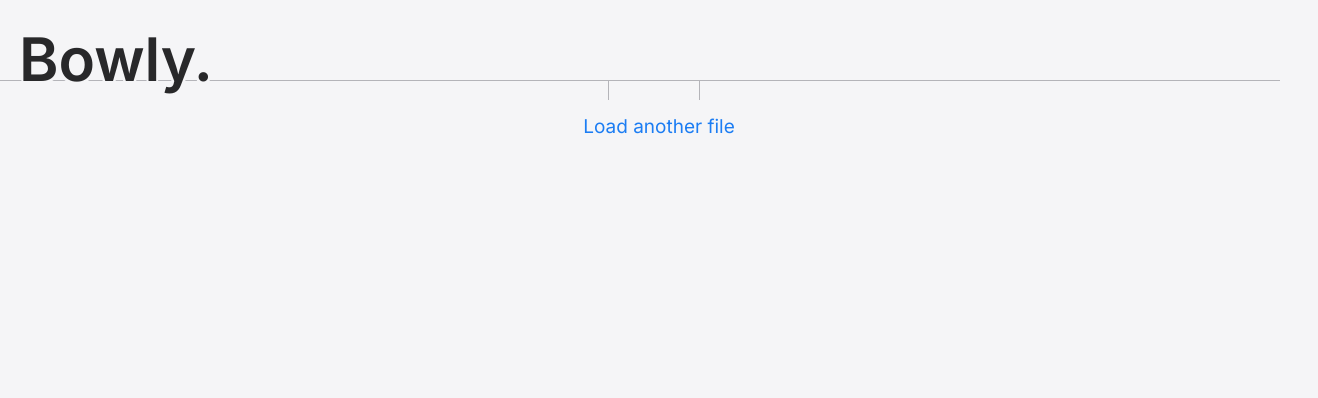
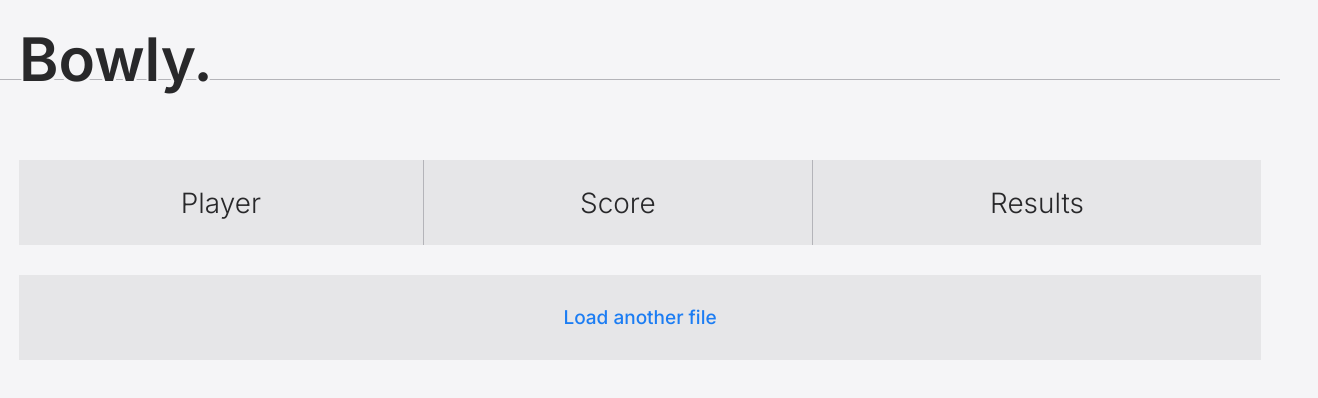
Before and after one commit to mateuszrymar/bowly, a website built with Vite: page results.html in a window 1280 px wide. Shown: the whole page, 1318 px wide, since content can reach past the window. Built offline with nearby package versions, Linux system fonts and the light colour scheme.

Commit message:
CSS refactoring - WIP

```diff
--- a/results.html
+++ b/results.html
@@ -13,21 +13,20 @@
   <body>
 
     <nav class="navbar">
-      <div class="container mx-auto">
-        <h1 class="navbar__header">
+      <div class="container">
+        <h1 class="navbar__heading">
           <a href="index.html">Bowly.</a>
         </h1>
       </div>
     </nav>
 
     <main
-      class="table-page page container mx-auto flex flex-col items-center"
-      style="display: flex;"
+      class="table-page page container"
     >
 
-      <section class="mt-[80px] w-full relative w-full overflow-x-scroll">
-        <table class="table w-full overflow-x-scroll">
-          <thead class="table__head bg-white_150 font-light text-[28px] text-center">
+      <section class="table-wrapper">
+        <table class="table">
+          <thead class="table__head text-[28px] text-center">
             <tr>
               <td>
                 <span class="head__label">Player</span>
@@ -45,7 +44,7 @@
           </tbody>
         </table>
       </section>
-      <footer class="w-full h-[85px] bg-white_150 flex justify-center items-center">
+      <footer class="results__footer">
         <p>
           <a href="../../index.html">Load another file</a>
         </p>
--- a/src/index.css
+++ b/src/index.css
@@ -1,9 +1,14 @@
 * {
   /* For debugging only */
   /* outline: 1px solid red; */
+  -webkit-box-sizing: border-box; /* Safari/Chrome, other WebKit */
+  -moz-box-sizing: border-box;    /* Firefox, other Gecko */
+  box-sizing: border-box;
 }
 
 :root {
+
+
   --document-font: Inter, Avenir, Helvetica, Arial, sans-serif;
   font-family: var(--document-font);
 
@@ -31,12 +36,12 @@
 
   /* Text-size styles */
   /* base size: body (19px) */
-  --header-1: 3.79rem;
-  --header-2: 3.16rem;
-  --header-3: 2.53rem;
-  --header-4: 1.89rem;
-  --header-5: 1.47rem;
-  --header-6: 1.11rem;
+  --heading-1: 3.79rem;
+  --heading-2: 3.16rem;
+  --heading-3: 2.53rem;
+  --heading-4: 1.89rem;
+  --heading-5: 1.47rem;
+  --heading-6: 1.11rem;
   --body: 1rem;
   font-size: 19px;
 
@@ -48,33 +53,33 @@
   /* Size Variables */
   --navbar-height: 80px;
   --table-row-height: 85px;
-
+  --table-spacing: 30px;
 }
 
 body{
   margin: 0;
 }
 
-/* Headers */
+/* Heading */
 h1, h2, h3, h4 {
   font-weight: 600;
   margin: 0;
 }
 h1 {
-  font-size: var(--header-2);
+  font-size: var(--heading-2);
   text-shadow:
     2px 2px var(--background),
     -2px 2px var(--background);
   transform: translateY(13px);
 }
 h2 {
-  font-size: var(--header-4);
+  font-size: var(--heading-4);
 }
 h3 {
-  font-size: var(--header-5);
+  font-size: var(--heading-5);
 }
 h4 {
-  font-size: var(--header-6);
+  font-size: var(--heading-6);
 }
 p {
   margin: 0;
@@ -93,18 +98,21 @@ p {
   z-index: 10;
   background-color: var(--background);
 }
-.navbar__header {
+.navbar__heading {
+  font-size: 60px;
   margin: 0;
-  transform: translateY(1.21rem);
+  transform: translateY(23px);
 }
-.navbar__header>a {
+.navbar__heading>a {
   color: var(--grey-700) !important;
+  font-weight: 600;
 }
 
 /* Links */
 a {
   text-decoration: none;
   color: var(--blue-700);
+  font-weight: 500;
 }
 button {
   border: 0;
@@ -130,7 +138,8 @@ button {
   display: flex;
   flex-grow: 2;
   align-items: center;
-  padding-top: 4.21rem;
+  padding-top: var(--navbar-height);
+  text-align: center;
 }
 .upload__button {
   background: var(--blue-gradient);
@@ -183,11 +192,26 @@ button {
 
 
 /* Results Page */
+.table-wrapper {
+  margin-top: calc( 2 * var(--navbar-height) - (var(--table-spacing)) );
+  width: 100%;
+  position: relative;
+  overflow-x: scroll;
+}
+.table {
+  border-collapse: separate;
+  border-spacing: 0 30px;
+  width: 100%;
+  text-align: center;
+}
 /* Table Head */
 .table__head {
+  font-size: 1.47rem;
   height: calc(var(--table-row-height) - 1rem);
   border-top: 0.5rem solid var(--white-150);
   border-bottom: 0.5rem solid var(--white-150);
+  background-color: var(--white-150);
+  font-weight: 300;
 }
 .table__head > tr > td, .player {
   border-right: 1px solid var(--grey-300);
@@ -201,16 +225,16 @@ button {
 }
 
 /* Table Rows */
-table {
-  border-collapse: separate;
-  border-spacing: 0 15px;
-}
 .table-rows {
   min-height: var(--table-row-height);
 }
 .player, .score {
   display: flex;
   align-items: center;
+}
+.player {
+  text-align: left;
+  padding-left: 0;
 }
 .score {
   justify-content: center;
@@ -219,6 +243,8 @@ table {
   width: 806px;
 }
 .table-row__frames-list {
+  margin: 0;
+  padding: 0;
   display: flex;
   flex-direction: row;
   height: var(--table-row-height);
@@ -250,6 +276,7 @@ table {
   position: relative;
   background-color: var(--white-150);
   width: 32px;
+  height: 32px;
   padding: 3px;
   text-align: center;
 }
@@ -257,6 +284,19 @@ table {
   text-align: center;
   font-size: 28px;
   transform: translateY(6px);
+}
+tr:hover {
+  box-shadow:  0 0 5px var(--grey-300);
+}
+
+/* Footer */
+.results__footer {
+  display: flex;
+  justify-content: center;
+  align-items: center;
+  width: 100%;
+  height: var(--table-row-height);
+  background-color: var(--white-150);
 }
 
 /* Errors and  messages */
@@ -295,22 +335,42 @@ table {
   margin: 0 auto;
 }
 /* Media queries */
+@media (max-width: 640px) {
+  :root{
+    font-size: 14px;
+  }
+  .container {
+    max-width: 640px;
+  }
+}
 @media (min-width: 640px) {
+  :root{
+    font-size: 14px;
+  }
   .container {
     max-width: 640px;
   }
 }
 @media (min-width: 768px) {
+  :root{
+    font-size: 16px;
+  }
   .container {
     max-width: 768px;
   }
 }
 @media (min-width: 1024px) {
+  :root{
+    font-size: 18px;
+  }
   .container {
     max-width: 1024px;
   }
 }
 @media (min-width: 1280px) {
+  :root{
+    font-size: 19px;
+  }
   .container {
     max-width: 1280px;
   }
--- a/src/index.ts
+++ b/src/index.ts
@@ -1,8 +1,5 @@
 import './index.css';
 import './results';
-import './testfiles/Ten-pin-results-example.txt'
-// import '../results.html'
-
 
 import { cloneDeep } from 'lodash-es';
 import { processUpload } from './modules/fileUpload';
```
Also changed, not shown: index.html (+2 -2 lines), public/Ten-pin-results-example.txt (renamed from src/testfiles/Ten-pin-results-example.txt).
